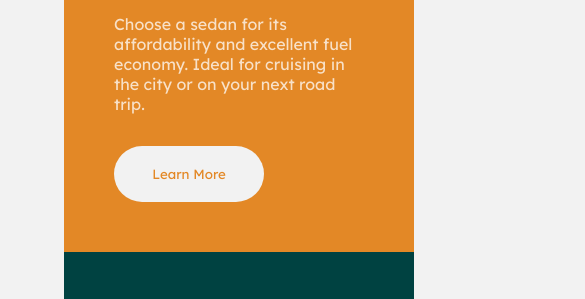
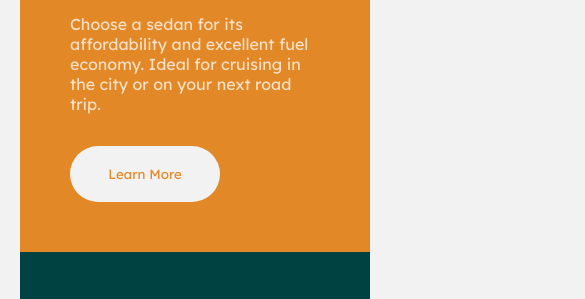
Before and after one commit to IdaAkiwumi/car-info, a plain HTML site: page index.html in a window 390 px wide. Shown: the part 242-541 px from the top of the page, 585 px wide, since content can reach past the window. Drawn offline with Linux system fonts and the light colour scheme.

Commit message:
Fixed scroll on mobile/responsive view by setting container width

```diff
--- a/index.html
+++ b/index.html
@@ -21,6 +21,7 @@
 
 
 <body>
+    <main>
     <div class="container">
         <div class="sedans">
             <img src="images/icon-sedans.svg" alt="sedan icon">
@@ -59,7 +60,7 @@ arrive in style.</p>
     </div>
 
 
-
+</main>
 
 </body>
 </html>
--- a/responsive.css
+++ b/responsive.css
@@ -2,31 +2,31 @@
 
 @media only screen and (max-width: 500px) {
 
+    body{
+
+       position:relative;
+
+    }
 
     .container{
 
-    display: block;
-    margin-left: auto;
-    margin-right:auto;
       --cardwidth: 350px;
       --cardheight: 430px;
-    display: grid;
+        width: var(--cardwidth);
 
-    margin: var(--containermargin);
+        display: grid;
+        grid-template-rows: 1fr;
 
-    grid-template-rows: 1fr;
-
-    grid-template-areas:
-    "a"
-    "b"
-    "c";
+        grid-template-areas:
+        "a"
+        "b"
+        "c";
     }
 
     .sedans{
         grid-area: a;
 
         width: var(--cardwidth);
-
         border-bottom-left-radius:unset;
         border-top-right-radius: var(--corners);
     }
@@ -36,7 +36,7 @@
     .suvs{
 
        grid-area: b;
-        width: var(--cardwidth);
+
 
     }
 
--- a/styles.css
+++ b/styles.css
@@ -14,12 +14,13 @@
 --bodycopy: 15px;
 --smallfont: "Lexend Deca", sans-serif;
 --largefont: "Big Shoulders Display", sans-serif;
---containermargin: 4em;
+--containermargin: 4rem;
 --cardpadding: 50px;
 --copypadding:30px;
 --buttonpadding:20px;
---buttonmargin:4em;
+--containerwidth: 800px;
 --cardwidth: 280px;
+--buttonmargin:45px;
 --cardheight: 500px;
 --buttonwidth: 150px;
 --corners: 10px;
@@ -27,13 +28,17 @@
 }
 
 body{
+
         background-color: var(--lgreycolor);
+
 
     }
 
 .container{
-
-            border-radius: var(--corners);
+    margin-top: var(--containermargin);
+    margin-left: auto;
+    margin-right:auto;
+    border-radius: var(--corners);
 }
 
 img{
@@ -98,12 +103,9 @@ button{
 
 @media only screen and (max-width: 1440px) {
 .container{
-    --containerwidth: 800px;
-    margin: var(--containermargin);
 
     display: block;
-    margin-left: auto;
-    margin-right:auto;
+
     width: var(--containerwidth);
 
     display: grid;
```
